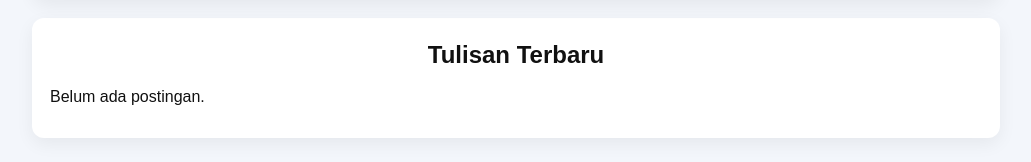
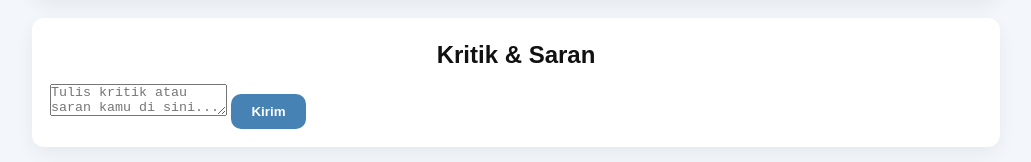
Before and after one commit to nndakhlftrrhmn/blog_pribadi, a plain HTML site: page index.html in a window 1280 px wide. Shown: the part 1208-1370 px from the top of the page, without its empty margins (124-1155 px from the left). Drawn offline with Linux system fonts and the light colour scheme.

Commit message:
Add files via upload

```diff
--- a/index.html
+++ b/index.html
@@ -62,6 +62,18 @@
       </div>
     </section>
 
+<!-- KRITIK & SARAN -->
+<section id="kritik" class="section">
+  <h2>Kritik & Saran</h2>
+
+  <div class="saran-form">
+    <textarea id="saranInput" placeholder="Tulis kritik atau saran kamu di sini..."></textarea>
+    <button class="btn" id="kirimSaranBtn">Kirim</button>
+  </div>
+
+  <div id="daftarSaran" class="saran-list"></div>
+</section>
+
     <!-- BLOG -->
     <section id="blog" class="section">
       <h2>Tulisan Terbaru</h2>
```
